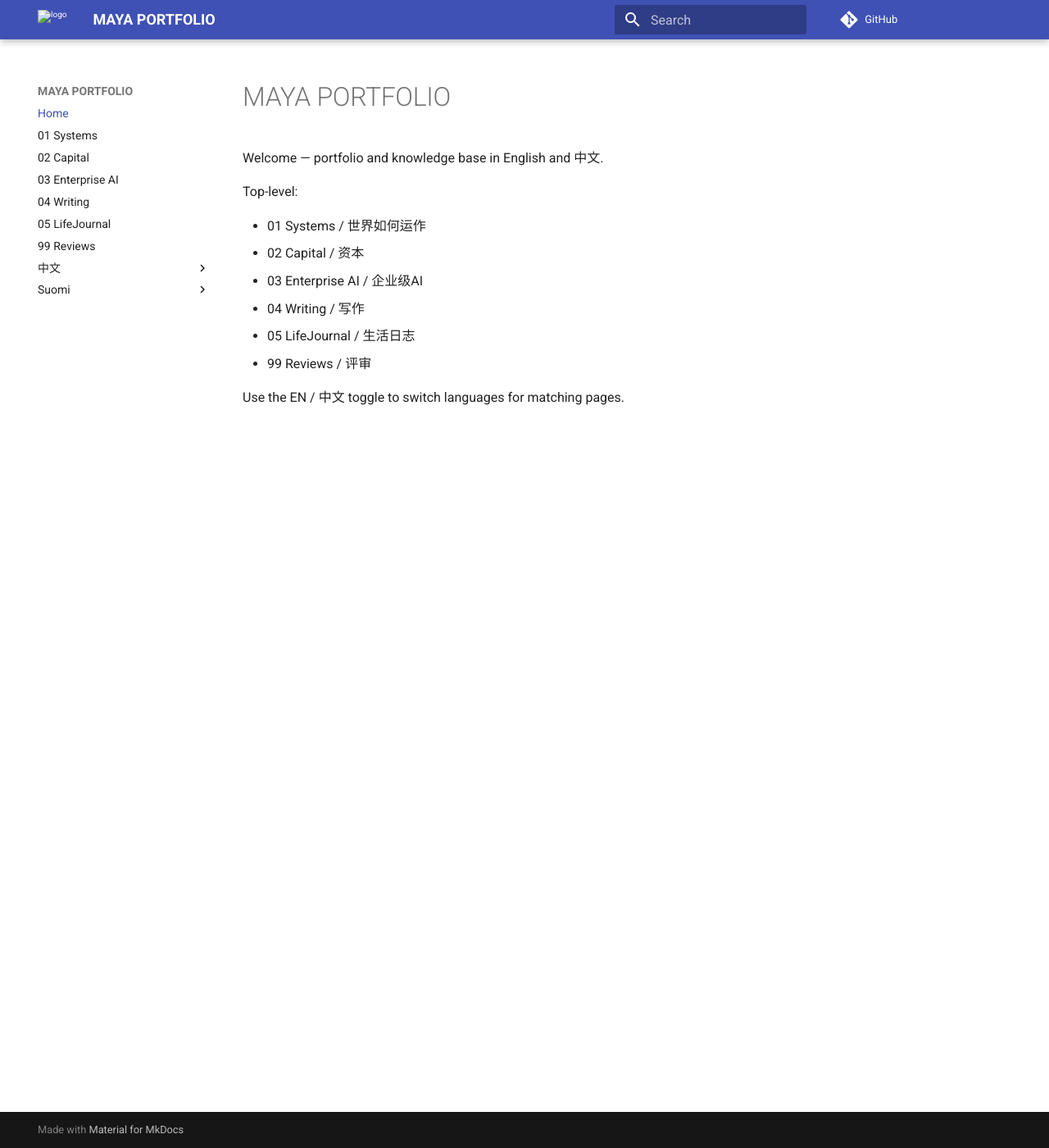
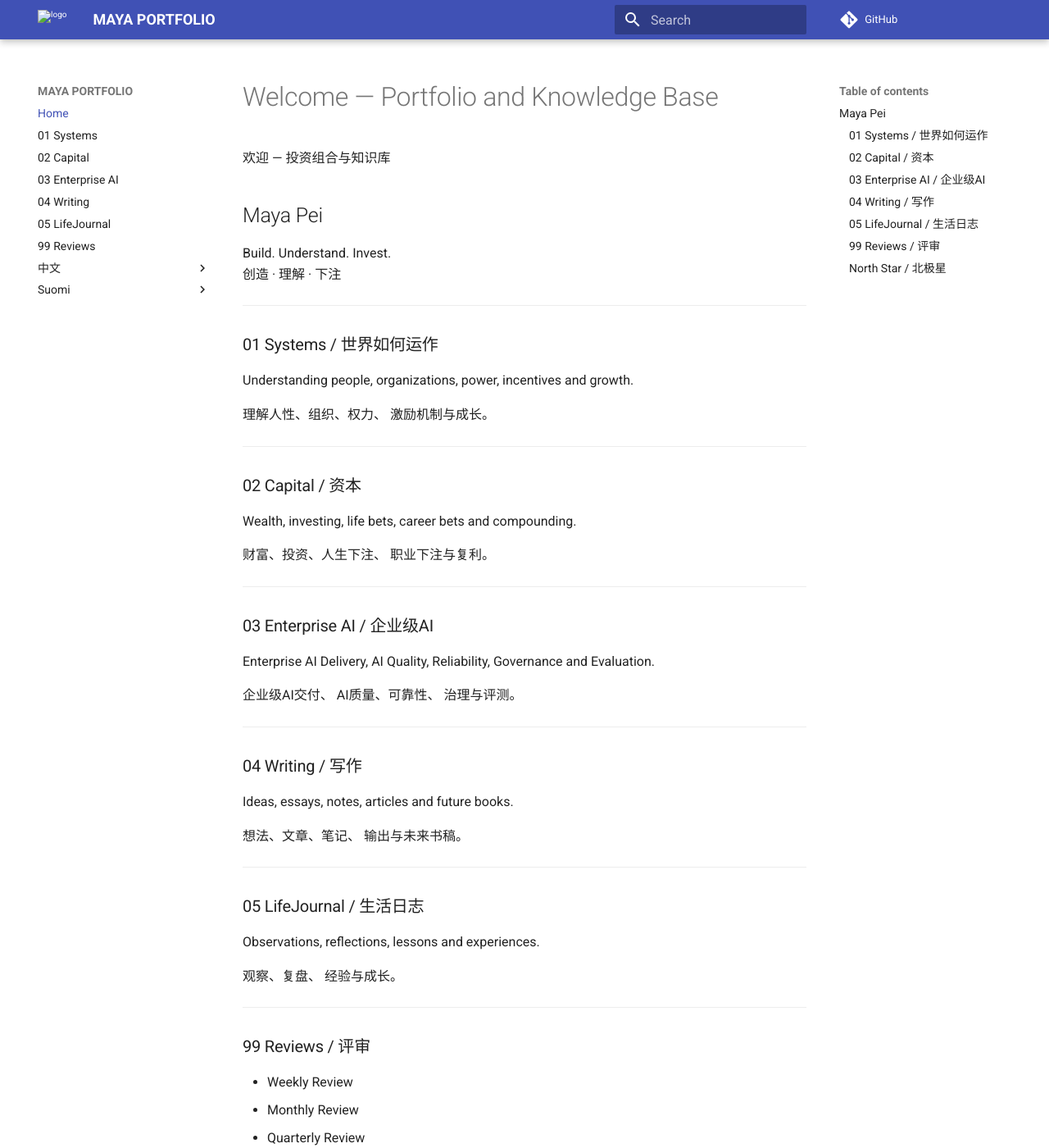
Before and after one commit to PeiChunyan/PeiChunyan.github.io, an MkDocs documentation site: the page built from docs/index.md, in a window 1280 px wide and 1400 px high. Shown: the whole window at 82% size. Built offline with MkDocs 1.6.1 and Material for MkDocs 9.7.7, drawn with Linux system fonts in a browser that asks for light colours; comment, search, counter and statistics services are not loaded; some of the changed text lies outside the part shown.

Commit message:
Homepage: update content to Maya Portfolio bilingual specification
Co-authored-by: Copilot App <223556219+Copilot@users.noreply.github.com>

```diff
--- a/docs/index.md
+++ b/docs/index.md
@@ -1,14 +1,85 @@
-# MAYA PORTFOLIO
+# Welcome — Portfolio and Knowledge Base
 
-Welcome — portfolio and knowledge base in English and 中文.
+欢迎 — 投资组合与知识库
 
-Top-level:
+## Maya Pei
 
-- 01 Systems / 世界如何运作
-- 02 Capital / 资本
-- 03 Enterprise AI / 企业级AI
-- 04 Writing / 写作
-- 05 LifeJournal / 生活日志
-- 99 Reviews / 评审
+Build. Understand. Invest.
+创造 · 理解 · 下注
 
-Use the EN / 中文 toggle to switch languages for matching pages.
+---
+
+### 01 Systems / 世界如何运作
+
+Understanding people, organizations, power, incentives and growth.
+
+理解人性、组织、权力、
+激励机制与成长。
+
+---
+
+### 02 Capital / 资本
+
+Wealth, investing, life bets,
+career bets and compounding.
+
+财富、投资、人生下注、
+职业下注与复利。
+
+---
+
+### 03 Enterprise AI / 企业级AI
+
+Enterprise AI Delivery,
+AI Quality, Reliability,
+Governance and Evaluation.
+
+企业级AI交付、
+AI质量、可靠性、
+治理与评测。
+
+---
+
+### 04 Writing / 写作
+
+Ideas, essays, notes,
+articles and future books.
+
+想法、文章、笔记、
+输出与未来书稿。
+
+---
+
+### 05 LifeJournal / 生活日志
+
+Observations, reflections,
+lessons and experiences.
+
+观察、复盘、
+经验与成长。
+
+---
+
+### 99 Reviews / 评审
+
+- Weekly Review
+- Monthly Review
+- Quarterly Review
+- Annual Review
+
+- 每周复盘
+- 每月复盘
+- 每季度复盘
+- 每年复盘
+
+---
+
+### North Star / 北极星
+
+Understand the world.
+Build valuable things.
+Place better bets.
+
+理解世界。
+创造价值。
+做出更好的下注。
```
